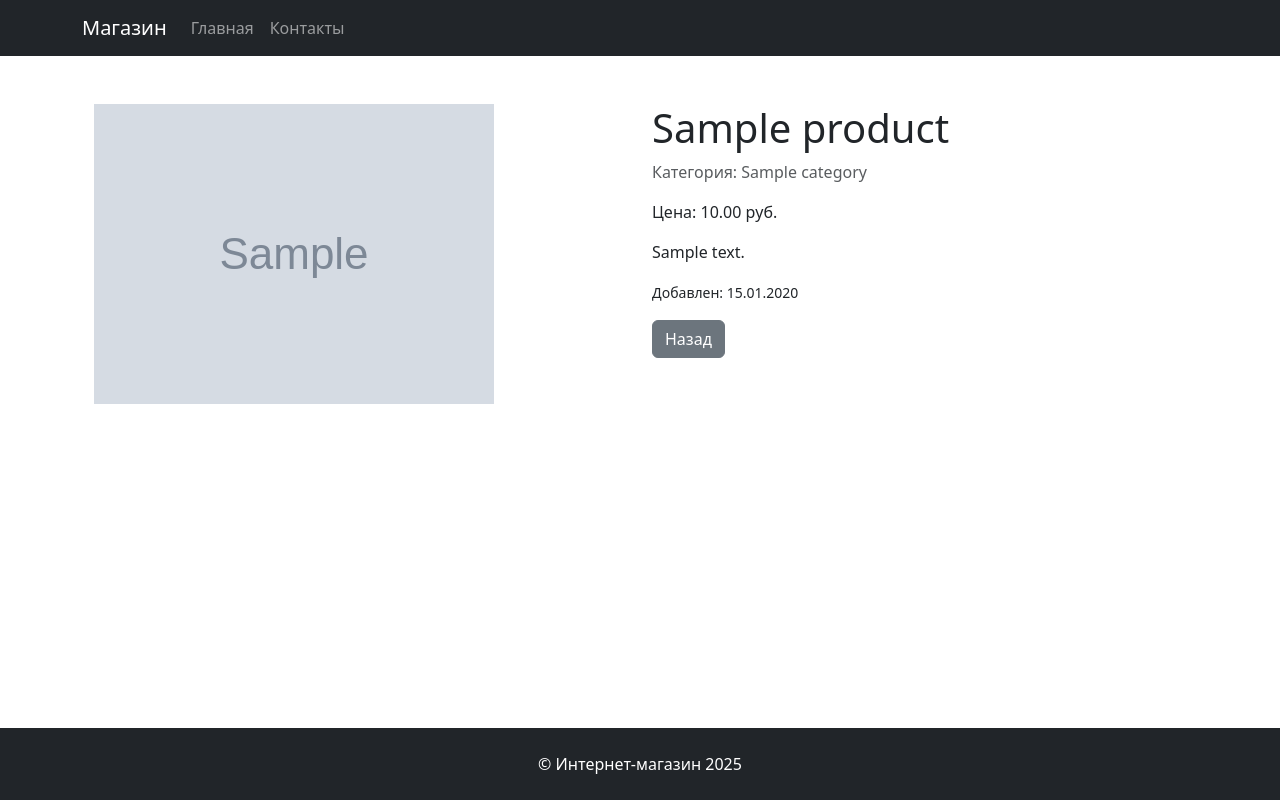
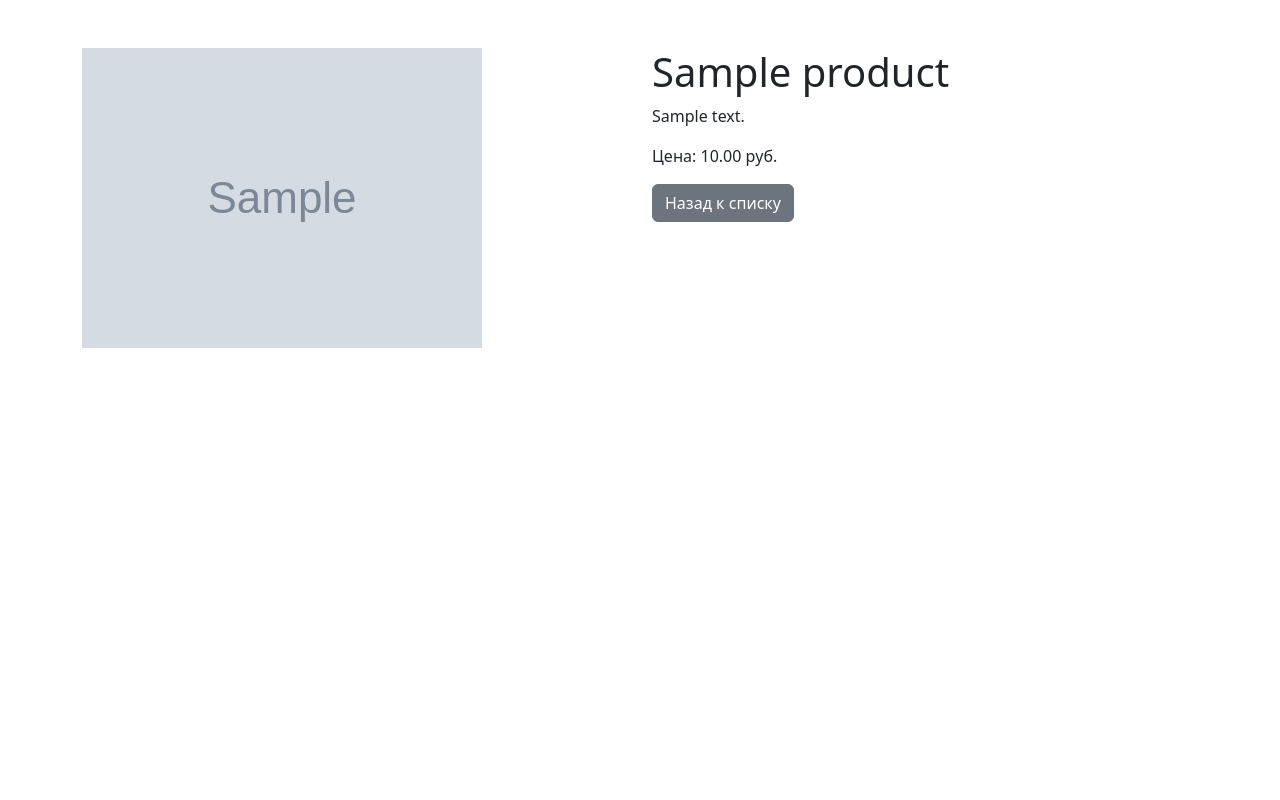
Before and after one commit to Shegol164/my_online_store, a Django app: page /product/1/ in a window 1280 px wide. Run offline with Django 5.2, Linux system fonts and the light colour scheme; tables that the repository leaves empty hold one stand-in row (values such as "Sample post"); grey boxes marked "Sample" are stand-in pictures.

Commit message:
Добавлениение исправление

```diff
--- a/catalog/templates/catalog/base.html
+++ b/catalog/templates/catalog/base.html
@@ -5,36 +5,8 @@
     <meta name="viewport" content="width=device-width, initial-scale=1.0">
     <title>{% block title %}Интернет-магазин{% endblock %}</title>
     <link href="https://cdn.jsdelivr.net/npm/bootstrap@5.3.0/dist/css/bootstrap.min.css" rel="stylesheet">
-    <style>
-        html, body {
-            height: 100%;
-        }
-        body {
-            display: flex;
-            flex-direction: column;
-        }
-        main {
-            flex: 1 0 auto;
-            padding-bottom: 20px; /* Отступ от футера */
-        }
-        footer {
-            flex-shrink: 0;
-        }
-    </style>
-    {% block extra_css %}{% endblock %}
 </head>
 <body>
-    {% include 'catalog/includes/header.html' %}
-
-    <main class="container">
-        {% block content %}{% endblock %}
-    </main>
-
-    <footer class="bg-dark text-white py-4 text-center">
-        &copy; Интернет-магазин 2025
-    </footer>
-
-    <script src="https://cdn.jsdelivr.net/npm/bootstrap@5.3.0/dist/js/bootstrap.bundle.min.js"></script>
-    {% block extra_js %}{% endblock %}
+    {% block content %}{% endblock %}
 </body>
 </html>
--- a/catalog/templates/catalog/product_detail.html
+++ b/catalog/templates/catalog/product_detail.html
@@ -6,19 +6,13 @@
         <div class="col-md-6">
             {% if product.image %}
             <img src="{{ product.image.url }}" class="img-fluid" alt="{{ product.name }}">
-            {% else %}
-            <div class="bg-secondary text-white p-5 text-center">
-                Сдесь должно быть изображение товара
-            </div>
             {% endif %}
         </div>
         <div class="col-md-6">
             <h1>{{ product.name }}</h1>
-            <p class="text-muted">Категория: {{ product.category.name }}</p>
+            <p>{{ product.description }}</p>
             <p>Цена: {{ product.price }} руб.</p>
-            <p>{{ product.description }}</p>
-            <p><small>Добавлен: {{ product.created_at|date:"d.m.Y" }}</small></p>
-            <a href="{% url 'home' %}" class="btn btn-secondary">Назад</a>
+            <a href="{% url 'catalog:product_list' %}" class="btn btn-secondary">Назад к списку</a>
         </div>
     </div>
 </div>
--- a/catalog/urls.py
+++ b/catalog/urls.py
@@ -1,13 +1,12 @@
 from django.urls import path
-from . import views
+from .views import ProductListView, ProductDetailView, ContactsView
 from django.conf import settings
 from django.conf.urls.static import static
 
+app_name = 'catalog'  # Пространство имён приложения
+
 urlpatterns = [
-    path('', views.home, name='home'),
-    path('contacts/', views.contacts, name='contacts'),
-    path('product/<int:pk>/', views.product_detail, name='product_detail'),
-    path('product/<int:pk>/', views.product_detail, name='product_detail'),
-    path('contacts/', views.contacts, name='contacts'),
+    path('', ProductListView.as_view(), name='product_list'),
+    path('product/<int:pk>/', ProductDetailView.as_view(), name='product_detail'),
+    path('contacts/', ContactsView.as_view(), name='contacts'),
 ]
-urlpatterns += static(settings.MEDIA_URL, document_root=settings.MEDIA_ROOT)
--- a/catalog/views.py
+++ b/catalog/views.py
@@ -1,16 +1,14 @@
-from django.shortcuts import render, get_object_or_404
+from django.views.generic import ListView, DetailView, TemplateView
 from .models import Product
 
-# Функция для главной страницы
-def home(request):
-    products = Product.objects.all()
-    return render(request, 'catalog/home.html', {'products': products})
+class ProductListView(ListView):
+    model = Product
+    template_name = 'catalog/home.html'  # Используем существующий шаблон
+    context_object_name = 'products'
 
-# Функция для страницы товара
-def product_detail(request, pk):
-    product = get_object_or_404(Product, pk=pk)
-    return render(request, 'catalog/product_detail.html', {'product': product})
+class ProductDetailView(DetailView):
+    model = Product
+    template_name = 'catalog/product_detail.html'
 
-# Функция для страницы контактов
-def contacts(request):
-    return render(request, 'catalog/contacts.html')
+class ContactsView(TemplateView):
+    template_name = 'catalog/contacts.html'
--- a/config/settings.py
+++ b/config/settings.py
@@ -28,7 +28,7 @@ INSTALLED_APPS = [
     'django.contrib.sessions',
     'django.contrib.messages',
     'django.contrib.staticfiles',
-    'catalog',
+    'catalog.apps.CatalogConfig',
     'blog',
 ]
 
@@ -51,6 +51,7 @@ TEMPLATES = [
         'APP_DIRS': True,
         'OPTIONS': {
             'context_processors': [
+                'django.template.context_processors.debug',
                 'django.template.context_processors.request',
                 'django.contrib.auth.context_processors.auth',
                 'django.contrib.messages.context_processors.messages',
@@ -111,7 +112,7 @@ STATIC_URL = '/static/'
 STATICFILES_DIRS = [os.path.join(BASE_DIR, 'static')]
 
 MEDIA_URL = '/media/'
-MEDIA_ROOT = BASE_DIR / 'media'
+MEDIA_ROOT = os.path.join(BASE_DIR, 'media')
 
 # Default primary key field type
 # https://docs.djangoproject.com/en/5.2/ref/settings/#default-auto-field
--- a/config/urls.py
+++ b/config/urls.py
@@ -3,6 +3,6 @@ from django.urls import path, include
 
 urlpatterns = [
     path('admin/', admin.site.urls),
-    path('', include('catalog.urls')),
+    path('', include(('catalog.urls', 'catalog'), namespace='catalog')),
     path('blogs/', include('blog.urls')),
 ]
```
Also changed, not shown: catalog/templates/catalog/home.html (+1 -29 lines), blog/migrations/0001_initial.py (added), catalog/static/images/book_placeholder.jpeg (deleted), catalog/static/images/laptop_placeholder.jpg (deleted), catalog/static/images/smartphone_placeholder.jpg (deleted), 2 other files.
